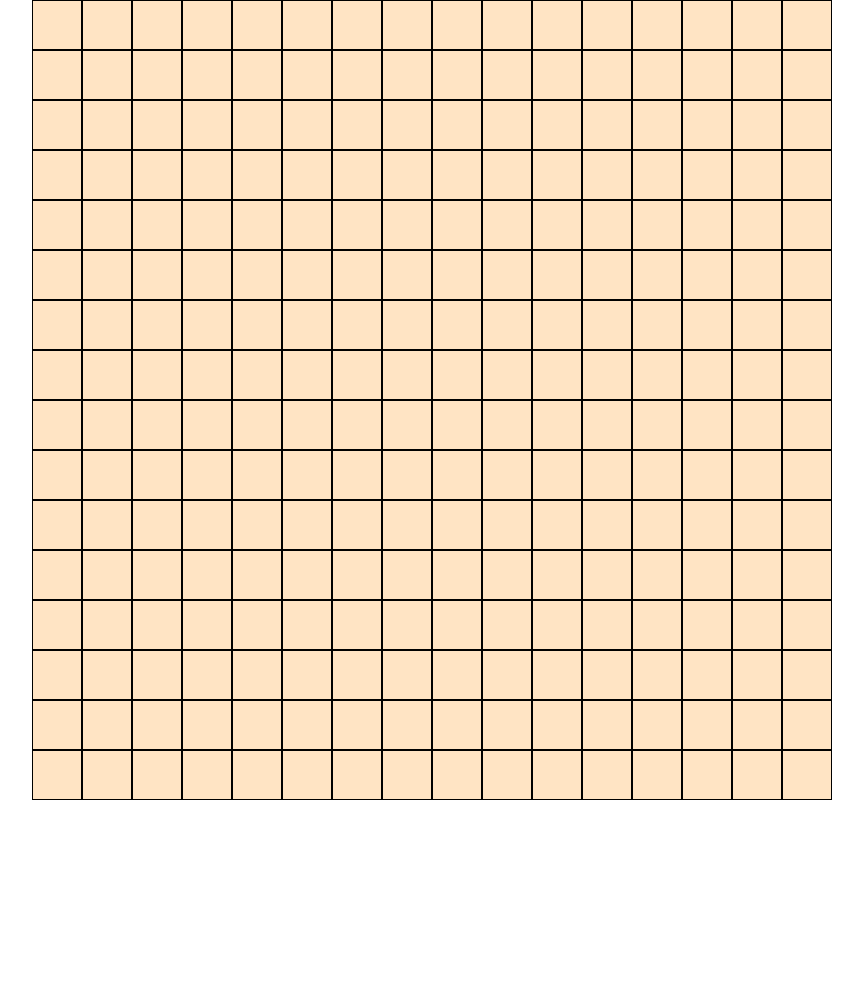
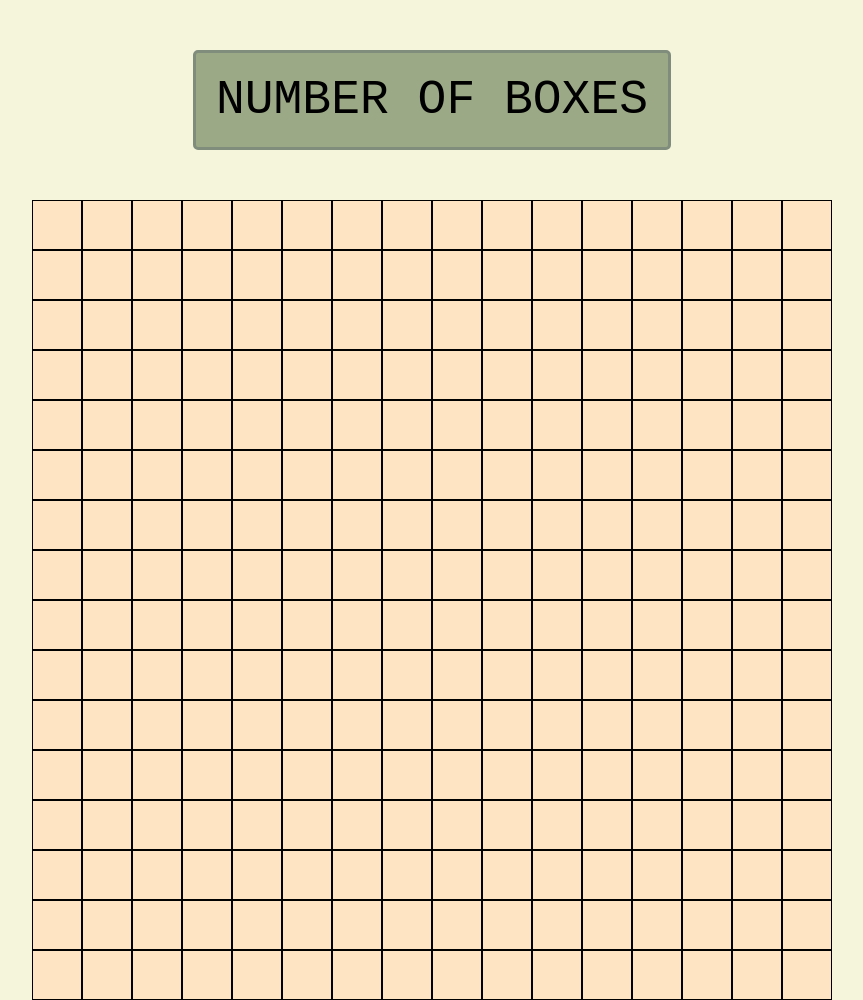
Before and after one commit to rizzitsinha/etch-a-sketch, a plain HTML site: page index.html in a window 1280 px wide. Shown: the whole page, without its empty margins (208-1071 px from the left). Before the commit the page ends 800 px from the top, so only its background shows below. Drawn offline with Linux system fonts and the light colour scheme.

Commit message:
Add and style button element

```diff
--- a/index.html
+++ b/index.html
@@ -8,5 +8,6 @@
     <script src="./index.js" defer></script>
 </head>
 <body>
+    <button id="btn">NUMBER OF BOXES</button>
 </body>
 </html>
--- a/style.css
+++ b/style.css
@@ -8,3 +8,21 @@ html {
     margin: 0%;
     padding: 0%;
 }
+body{
+    background-color: beige;
+}
+button {
+    display: block;
+    margin: 50px auto;
+    padding: 20px;
+    border-style: none;
+    border: solid 3px #808D7C;
+    background-color: #9CA986;
+    font-family: 'Courier New', Courier, monospace;
+    font-size: 3rem;
+    border-radius: 5px;
+}
+
+button:hover {
+    background-color: #95a57b;
+}
```
